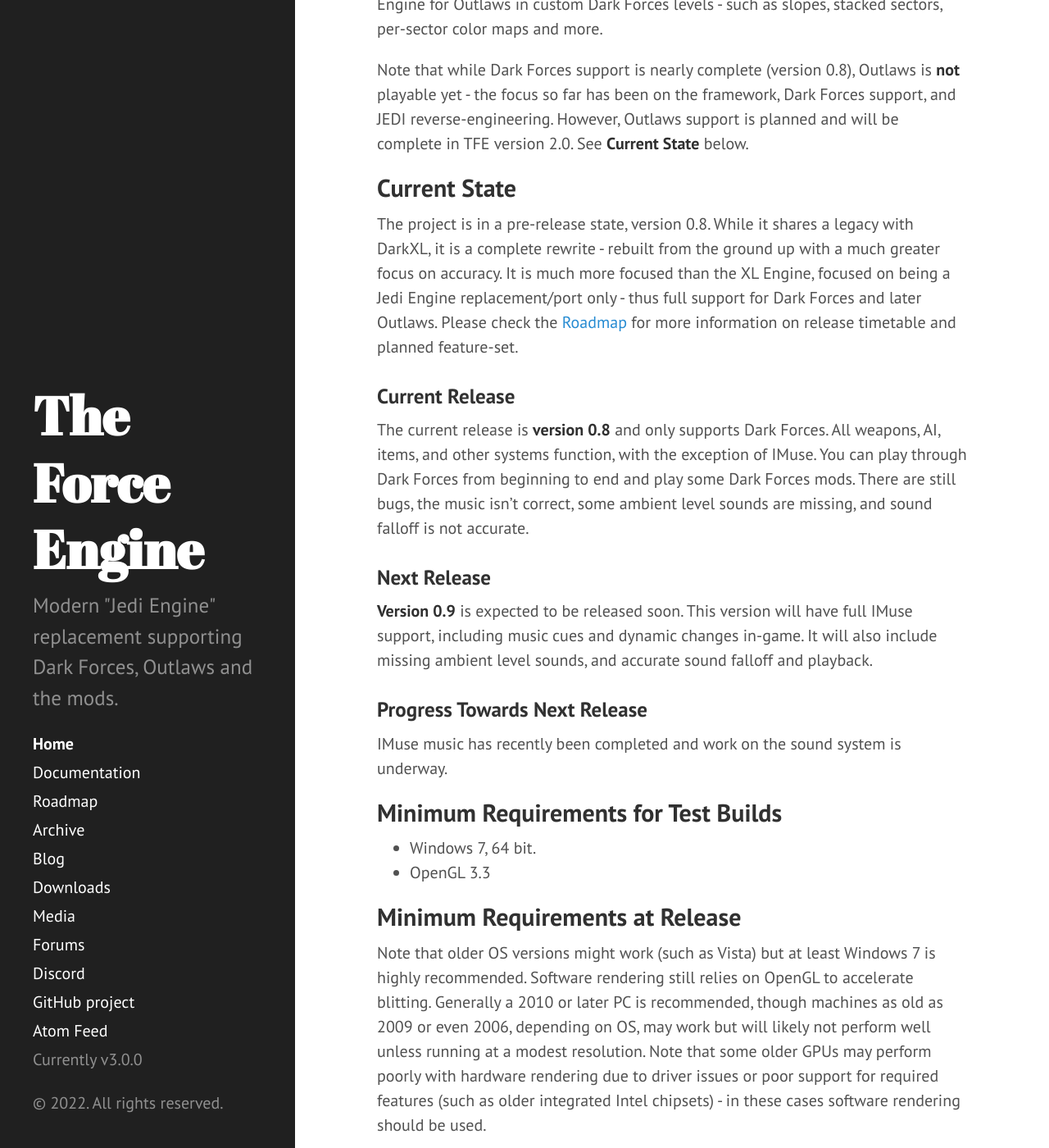
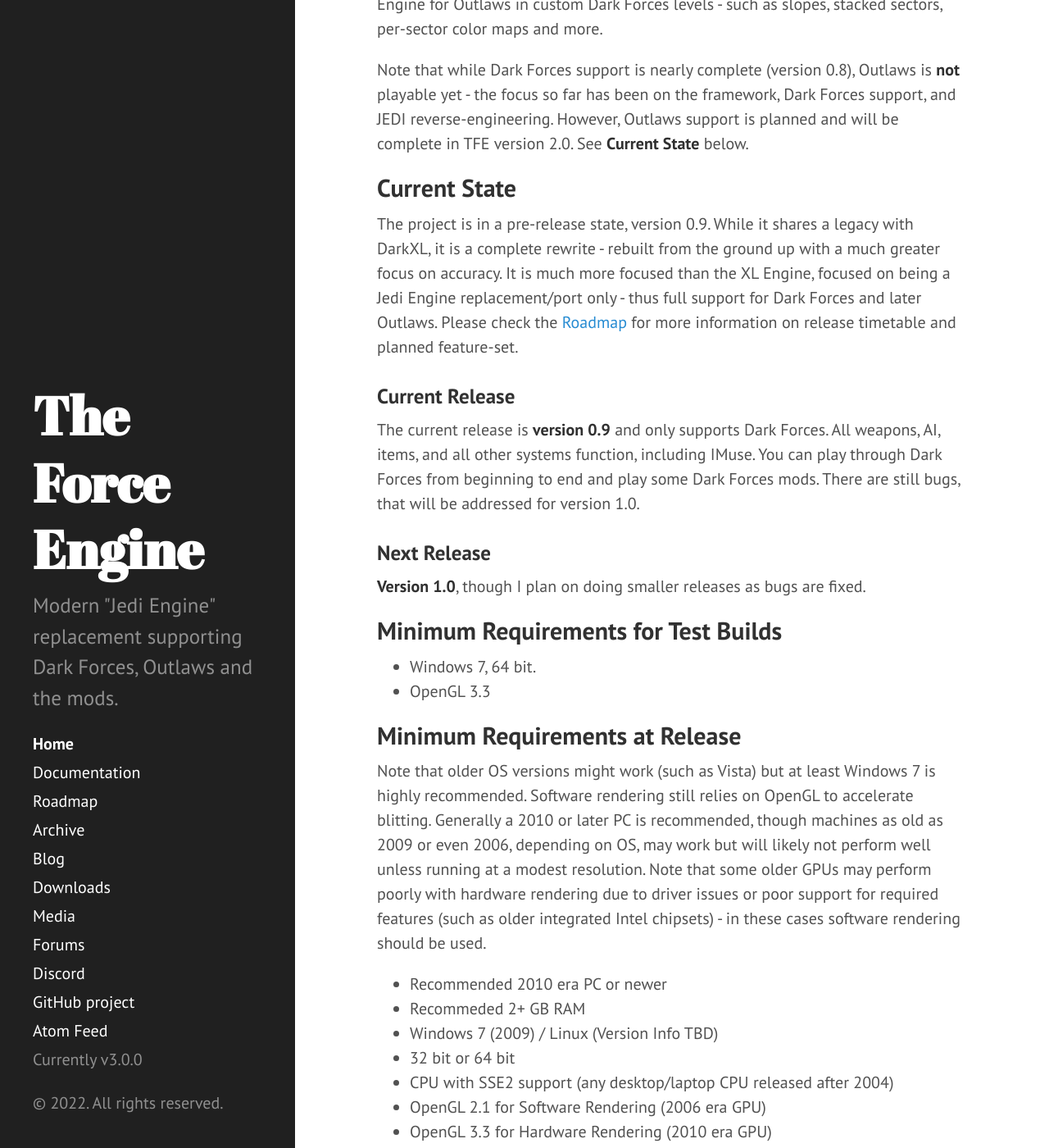
Before and after one commit to TheForceEngine/TheForceEngine.github.io, a Jekyll site: the page built from index.md, in a window 1280 px wide and 1400 px high, scrolled down 524 px. Shown: the whole window at 82% size. Built offline with Jekyll 4.4.1, drawn with Linux system fonts in a browser that asks for light colours.

Commit message:
Update index.md

```diff
--- a/index.md
+++ b/index.md
@@ -13,16 +13,13 @@
 Note that while Dark Forces support is nearly complete (version 0.8), Outlaws is **not** playable yet - the focus so far has been on the framework, Dark Forces support, and JEDI reverse-engineering. However, Outlaws support is planned and will be complete in TFE version 2.0. See **Current State** below.
 
 ## Current State
-The project is in a pre-release state, version 0.8. While it shares a legacy with DarkXL, it is a complete rewrite - rebuilt from the ground up with a much greater focus on accuracy. It is much more focused than the XL Engine, focused on being a Jedi Engine replacement/port only - thus full support for Dark Forces and later Outlaws. Please check the [Roadmap](Roadmap.md) for more information on release timetable and planned feature-set.
+The project is in a pre-release state, version 0.9. While it shares a legacy with DarkXL, it is a complete rewrite - rebuilt from the ground up with a much greater focus on accuracy. It is much more focused than the XL Engine, focused on being a Jedi Engine replacement/port only - thus full support for Dark Forces and later Outlaws. Please check the [Roadmap](Roadmap.md) for more information on release timetable and planned feature-set.
 
 ### Current Release
-The current release is **version 0.8** and only supports Dark Forces. All weapons, AI, items, and other systems function, with the exception of IMuse. You can play through Dark Forces from beginning to end and play some Dark Forces mods. There are still bugs, the music isn't correct, some ambient level sounds are missing, and sound falloff is not accurate.
+The current release is **version 0.9** and only supports Dark Forces. All weapons, AI, items, and all other systems function, including IMuse. You can play through Dark Forces from beginning to end and play some Dark Forces mods. There are still bugs, that will be addressed for version 1.0.
 
 ### Next Release
-**Version 0.9** is expected to be released soon. This version will have full IMuse support, including music cues and dynamic changes in-game. It will also include missing ambient level sounds, and accurate sound falloff and playback.
-
-### Progress Towards Next Release
-IMuse music has recently been completed and work on the sound system is underway.
+**Version 1.0**, though I plan on doing smaller releases as bugs are fixed.
 
 ## Minimum Requirements for Test Builds
 * Windows 7, 64 bit.
```
